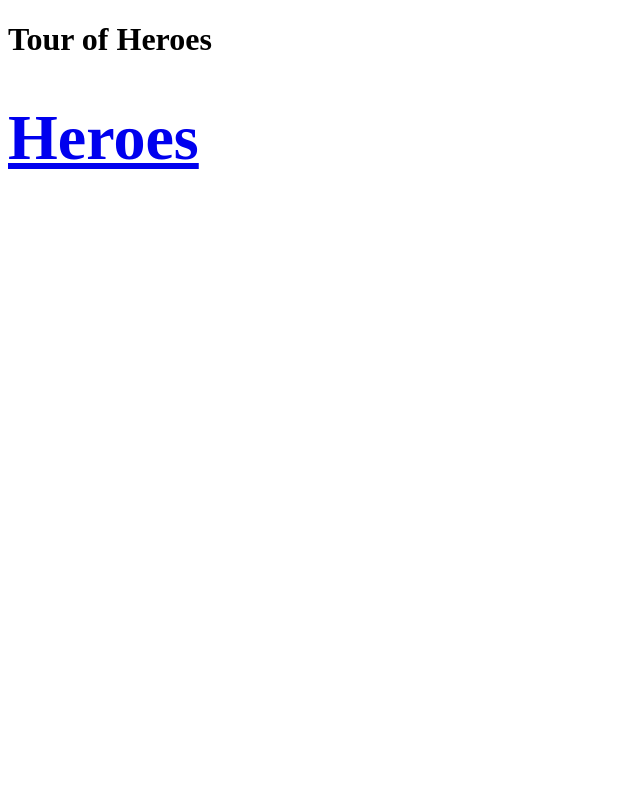
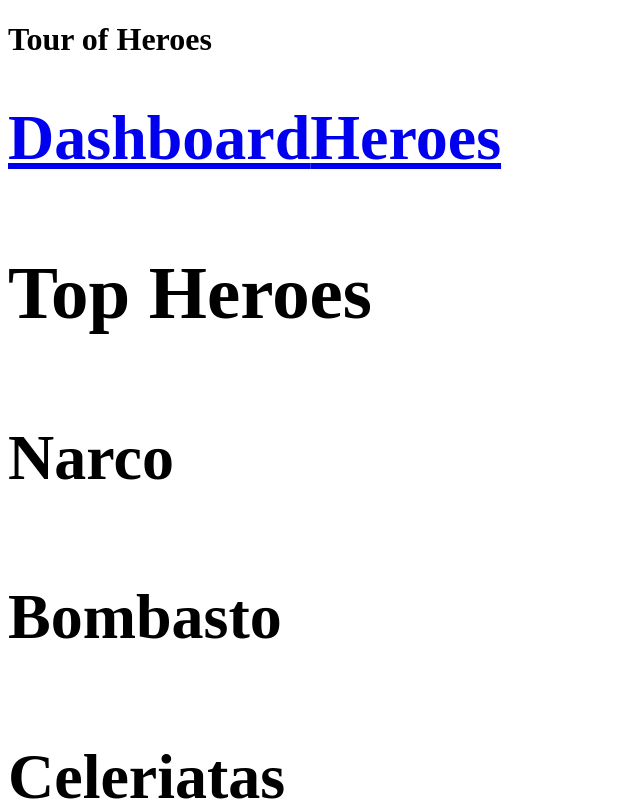
Before and after one commit to netbrain-dev-cs/angulars-study, an Angular app in the folder angular-tour-of-heroes/: page /dashboard in a window 1280 px wide. Before the commit this address led to /. Shown: the top 801 px of the page, without its empty margins (0-640 px from the left). Built offline with nearby package versions, Linux system fonts and the light colour scheme.

Commit message:
add hero dashboard
把英雄添加到仪表盘

```diff
--- a/angular-tour-of-heroes/src/app/app.component.ts
+++ b/angular-tour-of-heroes/src/app/app.component.ts
@@ -4,7 +4,10 @@
     selector: 'my-app',
     template: `
         <h1>{{title}}<h1>
+        <nav>
+        <a routerLink="/dashboard">Dashboard</a>
         <a routerLink="/heroes">Heroes</a>
+        </nav>
         <router-outlet></router-outlet>
     `
 })
--- /dev/null
+++ b/angular-tour-of-heroes/src/app/dashboard.component.html
@@ -0,0 +1,8 @@
+<h3>Top Heroes</h3>
+<div class="grid grid-pad">
+    <div *ngFor="let hero of heroes" class="col-1-r">
+        <div class = "module hero">
+            <h4>{{hero.name}}</h4>
+        </div>
+    </div>
+</div>
--- /dev/null
+++ b/angular-tour-of-heroes/src/app/dashboard.component.ts
@@ -0,0 +1,21 @@
+import { Component ,OnInit} from '@angular/core';
+
+import {Hero} from './hero';
+import {HeroService} from './hero.service';
+
+@Component({
+    selector: 'my-dashboard',
+    templateUrl:'./dashboard.component.html',
+})
+
+export class DashboardComponent implements OnInit{
+
+    heroes:Hero[] = [];
+
+    constructor(private heroService:HeroService){}
+
+    ngOnInit():void{
+        this.heroService.getHeroes()
+            .then(heroes=>this.heroes=heroes.slice(1,5));
+    }
+}
```
Also changed, not shown: angular-tour-of-heroes/src/app/app.module.ts (+11 -0 lines).
